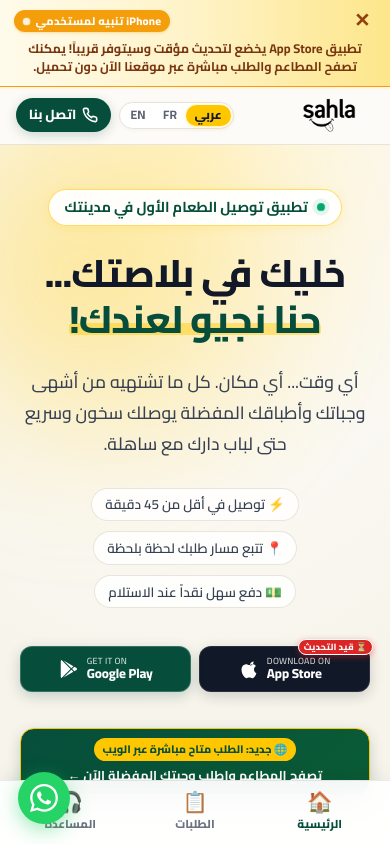
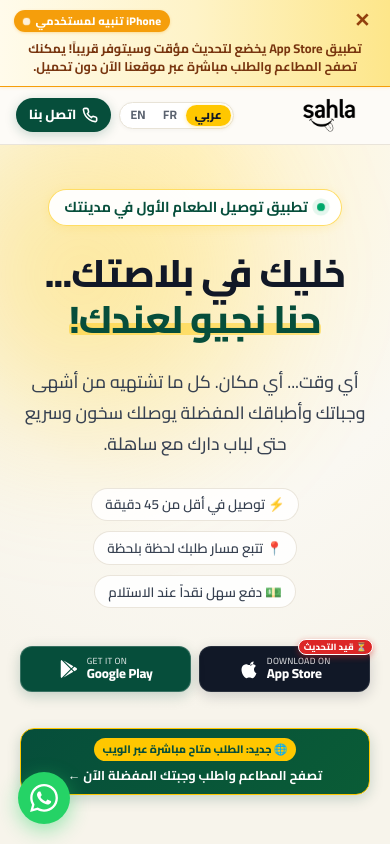
Before and after one commit to godigitaldz/sahla-backend, a Next.js app in the folder web/: page / in a window 390 px wide. Shown: the top 844 px of the page. Built offline with nearby package versions, Linux system fonts and the light colour scheme; no server answers.

Commit message:
feat(web): remove bottom navigation dock

```diff
--- a/web/src/app/landing.css
+++ b/web/src/app/landing.css
@@ -1084,11 +1084,6 @@
   background: #085A44;
 }
 
-/* Floating Mobile Bottom Dock */
-.app-mobile-bottom-dock {
-  display: none;
-}
-
 @media (max-width: 768px) {
   .app-restaurant-card-row {
     padding: 0.8rem;
@@ -1114,55 +1109,6 @@
 
   .app-meta-tag {
     max-width: 100px;
-  }
-
-  .app-mobile-bottom-dock {
-    display: flex;
-    align-items: center;
-    justify-content: space-around;
-    position: fixed;
-    bottom: 0;
-    left: 0;
-    right: 0;
-    height: 64px;
-    background: rgba(255, 255, 255, 0.94);
-    backdrop-filter: blur(16px);
-    -webkit-backdrop-filter: blur(16px);
-    border-top: 1px solid rgba(0, 0, 0, 0.08);
-    box-shadow: 0 -4px 20px rgba(0, 0, 0, 0.06);
-    z-index: 95;
-    padding: 0 0.5rem;
-  }
-
-  .app-dock-item {
-    display: flex;
-    flex-direction: column;
-    align-items: center;
-    justify-content: center;
-    gap: 0.2rem;
-    text-decoration: none !important;
-    color: #6B7280 !important;
-    flex: 1;
-    padding: 0.35rem 0;
-    transition: color 0.18s ease;
-  }
-
-  .app-dock-item.active {
-    color: #064E3B !important;
-  }
-
-  .app-dock-icon {
-    font-size: 1.28rem;
-    line-height: 1;
-  }
-
-  .app-dock-label {
-    font-size: 0.72rem;
-    font-weight: 800;
-  }
-
-  .app-food-discovery-section {
-    padding-bottom: 5.5rem;
   }
 }
 
--- a/web/src/app/page.tsx
+++ b/web/src/app/page.tsx
@@ -1474,31 +1474,6 @@ export default function HomePage() {
           </div>
         </div>
       )}
-
-      {/* ----------------------------------------
-          MOBILE APP EXPERIENCE DOCK (BOTTOM BAR)
-          ---------------------------------------- */}
-      <nav className="app-mobile-bottom-dock" aria-label="App Navigation">
-        <a href="#services" className="app-dock-item active">
-          <span className="app-dock-icon">🏠</span>
-          <span className="app-dock-label">{t.restaurants.bottomNavHome}</span>
-        </a>
-
-        <a href="#services" className="app-dock-item">
-          <span className="app-dock-icon">📋</span>
-          <span className="app-dock-label">{t.restaurants.bottomNavOrders}</span>
-        </a>
-
-        <a
-          href={WHATSAPP_URL}
-          target="_blank"
-          rel="noreferrer"
-          className="app-dock-item"
-        >
-          <span className="app-dock-icon">🎧</span>
-          <span className="app-dock-label">{t.restaurants.bottomNavHelp}</span>
-        </a>
-      </nav>
     </main>
   );
 }
```
